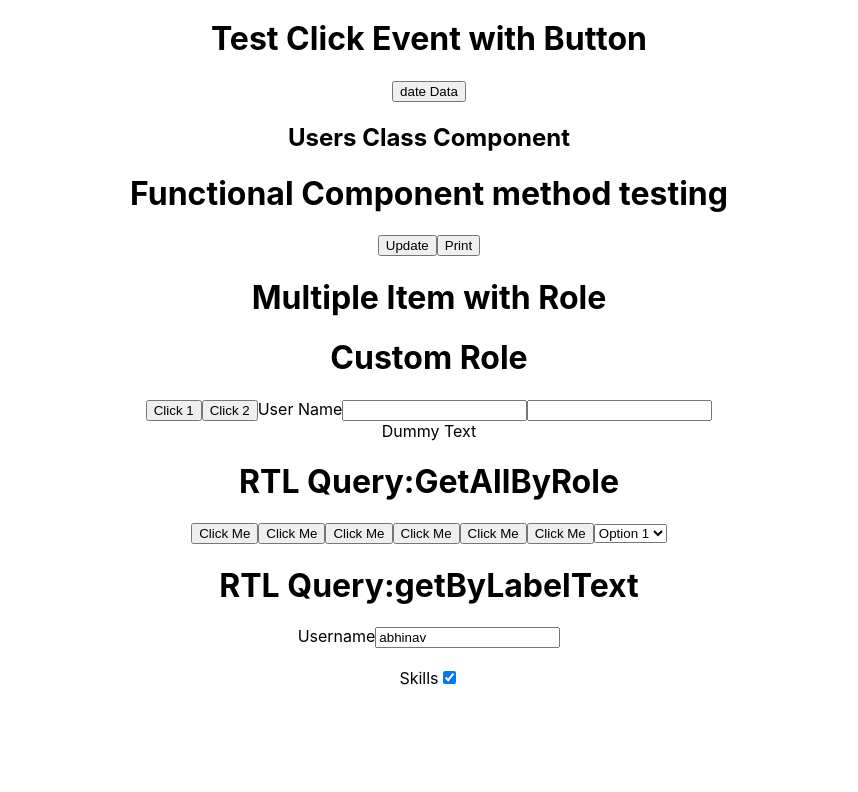
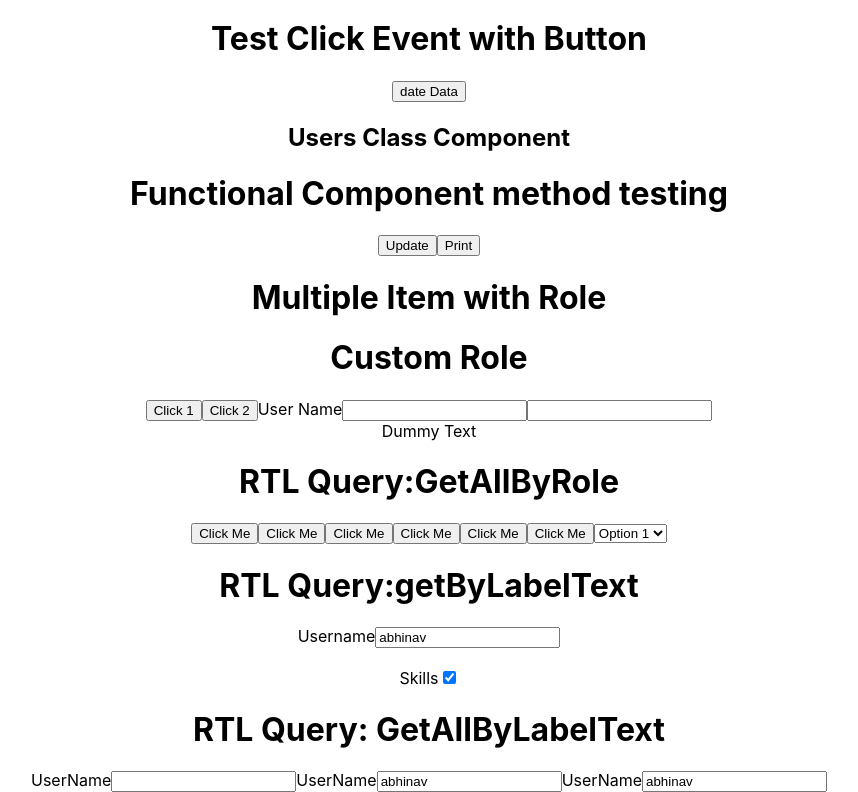
Before and after one commit to abhinav2697/Reactjs-mini-projects, a React (Create React App) app in the folder blog-app-test/: page / in a window 1280 px wide. Shown: the part 482-1274 px from the top of the page, without its empty margins (211-1069 px from the left). Before the commit the page ends 1170 px from the top, so only its background shows below. Built offline with nearby package versions, Linux system fonts and the light colour scheme.

Commit message:
new changes  added

```diff
--- a/blog-app-test/src/App.js
+++ b/blog-app-test/src/App.js
@@ -7,6 +7,7 @@ import Fc from "./Fc";
 import GetByRole from "./GetByRole";
 import GetAllByRole from "./GetAllByRole";
 import GetByLabelText from "./GetByLabelText";
+import GetAllByLabelText from "./GetAllByLabelText";
 function App() {
   const[data,setData]=useState("");
   return (
@@ -37,6 +38,7 @@ function App() {
       <GetByRole/>
       <GetAllByRole/>
       < GetByLabelText/>
+      <GetAllByLabelText/>
     </div>
   );
 }
--- /dev/null
+++ b/blog-app-test/src/GetAllByLabelText.js
@@ -0,0 +1,19 @@
+import React from 'react'
+
+const GetAllByLabelText = () => {
+  return (
+    <div>
+        <h1>RTL Query: GetAllByLabelText</h1>
+        <label htmlFor='user-name1' defaultValue={"abhinav"}>UserName</label>
+        <input type='text' id='user-name1'/>
+
+        <label htmlFor='user-name2'>UserName</label>
+        <input type='text' id='user-name2' defaultValue={"abhinav"}/>
+
+        <label htmlFor='user-name3'>UserName</label>
+        <input type='text' id='user-name3' defaultValue={"abhinav"}/>
+        </div>
+  )
+}
+
+export default GetAllByLabelText
```
Also changed, not shown: 1 other file (tests, documents, lock files or other folders).
